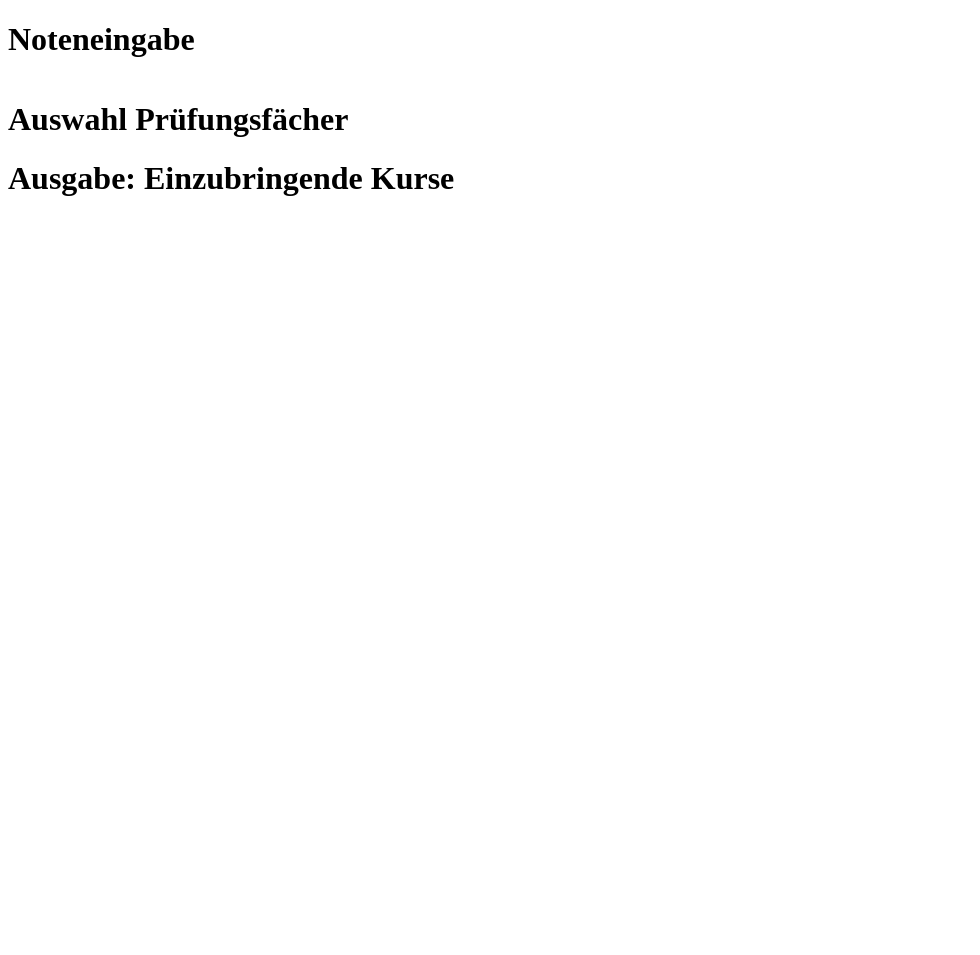
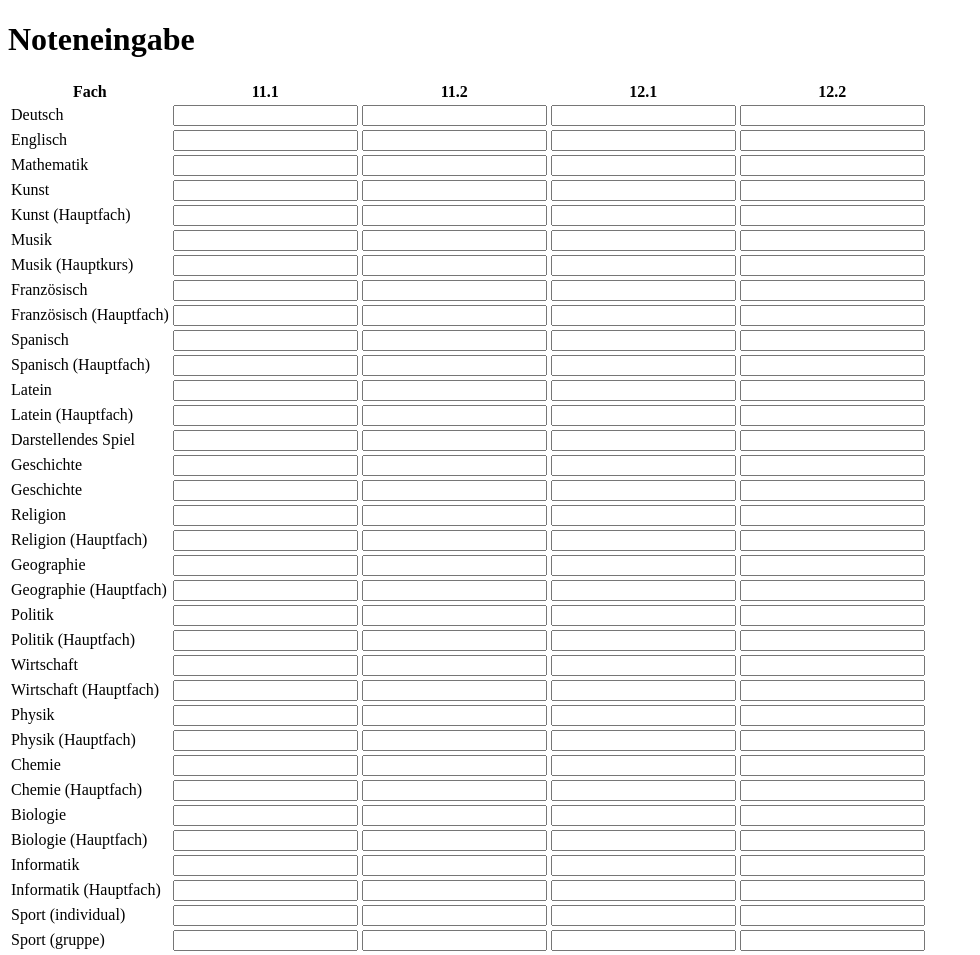
Before and after one commit to pyropeter/abiturtool, a plain HTML site: page index.html in a window 1280 px wide. Shown: the top 955 px of the page, without its empty margins (0-980 px from the left). Before the commit the page ends 800 px from the top, so only its background shows below. Drawn offline with nearby package versions, Linux system fonts and the light colour scheme.

Commit message:
liste der fächer anzeigen

```diff
--- a/definitionen.js
+++ b/definitionen.js
@@ -7,48 +7,48 @@ var Fach = function(name, ws, aufgabenfeld, hf) {
 
 var faecher = {
 	// Kernfächer
-	deu: Fach("Deutsch", 4, 1, true),
-	eng: Fach("Englisch", 4, 1, true),
-	mat: Fach("Mathematik", 4, 3, true),
+	deu: new Fach("Deutsch", 4, 1, true),
+	eng: new Fach("Englisch", 4, 1, true),
+	mat: new Fach("Mathematik", 4, 3, true),
 
 	// Aufgabenfeld 1
-	kun: Fach("Kunst", 2, 1, false),
-	kunh: Fach("Kunst (Hauptfach)", 4, 1, true),
-	mus: Fach("Musik", 3, 1, false),
-	mush: Fach("Musik (Hauptkurs)", 4, 1, true),
-	fra: Fach("Französisch", 3, 1, false),
-	frah: Fach("Französisch (Hauptfach)", 4, 1, true),
-	spa: Fach("Spanisch", 3, 1, false),
-	spah: Fach("Spanisch (Hauptfach)", 4, 1, true),
-	lat: Fach("Latein", 3, 1, false),
-	lath: Fach("Latein (Hauptfach)", 4, 1, true),
-	dar: Fach("Darstellendes Spiel", 3, 1, false),
+	kun: new Fach("Kunst", 2, 1, false),
+	kunh: new Fach("Kunst (Hauptfach)", 4, 1, true),
+	mus: new Fach("Musik", 3, 1, false),
+	mush: new Fach("Musik (Hauptkurs)", 4, 1, true),
+	fra: new Fach("Französisch", 3, 1, false),
+	frah: new Fach("Französisch (Hauptfach)", 4, 1, true),
+	spa: new Fach("Spanisch", 3, 1, false),
+	spah: new Fach("Spanisch (Hauptfach)", 4, 1, true),
+	lat: new Fach("Latein", 3, 1, false),
+	lath: new Fach("Latein (Hauptfach)", 4, 1, true),
+	dar: new Fach("Darstellendes Spiel", 3, 1, false),
 
 	// Aufgabenfeld 2
-	ges: Fach("Geschichte", 2, 2, false),
-	gesh: Fach("Geschichte", 4, 2, true),
-	rel: Fach("Religion", 2, 2, false),
-	relh: Fach("Religion (Hauptfach)", 4, 2, true),
-	geo: Fach("Geographie", 2, 2, false),
-	geoh: Fach("Geographie (Hauptfach)", 4, 2, true),
-	pol: Fach("Politik", 2, 2, false),
-	polh: Fach("Politik (Hauptfach)", 4, 2, true),
-	wir: Fach("Wirtschaft", 2, 2, false),
-	wirh: Fach("Wirtschaft (Hauptfach)", 4, 2, true),
+	ges: new Fach("Geschichte", 2, 2, false),
+	gesh: new Fach("Geschichte", 4, 2, true),
+	rel: new Fach("Religion", 2, 2, false),
+	relh: new Fach("Religion (Hauptfach)", 4, 2, true),
+	geo: new Fach("Geographie", 2, 2, false),
+	geoh: new Fach("Geographie (Hauptfach)", 4, 2, true),
+	pol: new Fach("Politik", 2, 2, false),
+	polh: new Fach("Politik (Hauptfach)", 4, 2, true),
+	wir: new Fach("Wirtschaft", 2, 2, false),
+	wirh: new Fach("Wirtschaft (Hauptfach)", 4, 2, true),
 
 	// Aufgabenfeld 3
-	phy: Fach("Physik", 2, 3, false),
-	phyh: Fach("Physik (Hauptfach)", 4, 3, true),
-	che: Fach("Chemie", 2, 3, false),
-	cheh: Fach("Chemie (Hauptfach)", 4, 3, true),
-	bio: Fach("Biologie", 2, 3, false),
-	bioh: Fach("Biologie (Hauptfach)", 4, 3, true),
-	inf: Fach("Informatik", 2, 3, false),
-	infh: Fach("Informatik (Hauptfach)", 4, 3, true),
+	phy: new Fach("Physik", 2, 3, false),
+	phyh: new Fach("Physik (Hauptfach)", 4, 3, true),
+	che: new Fach("Chemie", 2, 3, false),
+	cheh: new Fach("Chemie (Hauptfach)", 4, 3, true),
+	bio: new Fach("Biologie", 2, 3, false),
+	bioh: new Fach("Biologie (Hauptfach)", 4, 3, true),
+	inf: new Fach("Informatik", 2, 3, false),
+	infh: new Fach("Informatik (Hauptfach)", 4, 3, true),
 
 	// Undef
-	sporti: Fach("Sport (individual)", 4, 0, false),
-	sportg: Fach("Sport (gruppe)", 4, 0, false),
+	sporti: new Fach("Sport (individual)", 4, 0, false),
+	sportg: new Fach("Sport (gruppe)", 4, 0, false),
 }
 
 var aufgabenfelder = {
--- a/gui.js
+++ b/gui.js
@@ -0,0 +1,28 @@
+function initNotentabelle() {
+	var tabelle = $("#noten");
+	tabelle.empty();
+	tabelle.append($("<tr>")
+		.append($("<th>Fach</th>"))
+		.append($("<th>11.1</th>"))
+		.append($("<th>11.2</th>"))
+		.append($("<th>12.1</th>"))
+		.append($("<th>12.2</th>"))
+	);
+	for (var i in faecher) {
+		tabelle.append($("<tr>")
+			.append($("<td>").text(faecher[i].name))
+			.append($("<td>").append($("<input>")
+				.data("fach", i).data("halbjahr", "11.1")))
+			.append($("<td>").append($("<input>")
+				.data("fach", i).data("halbjahr", "11.2")))
+			.append($("<td>").append($("<input>")
+				.data("fach", i).data("halbjahr", "12.1")))
+			.append($("<td>").append($("<input>")
+				.data("fach", i).data("halbjahr", "12.2")))
+		);
+	}
+}
+
+$(function() {
+	initNotentabelle();
+});
--- a/index.html
+++ b/index.html
@@ -15,7 +15,7 @@
 	</head>
 	<body>
 		<h1>Noteneingabe</h1>
-		<table>
+		<table id="noten">
 		</table>
 
 		<h1>Auswahl Prüfungsfächer</h1>
```
